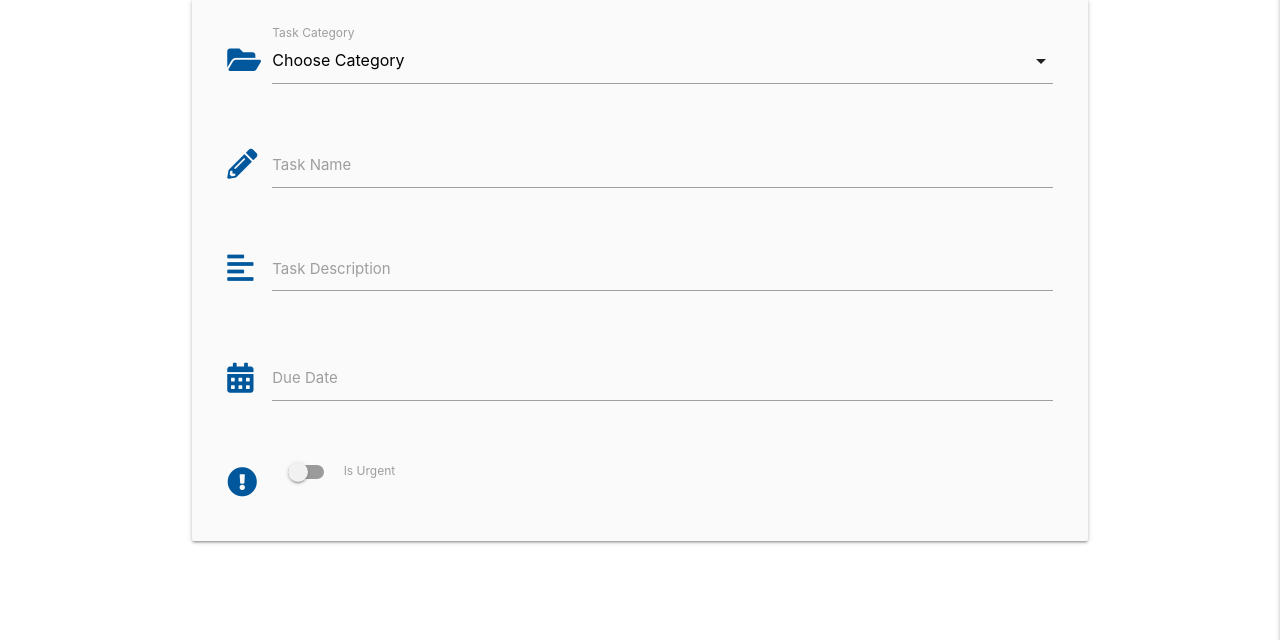
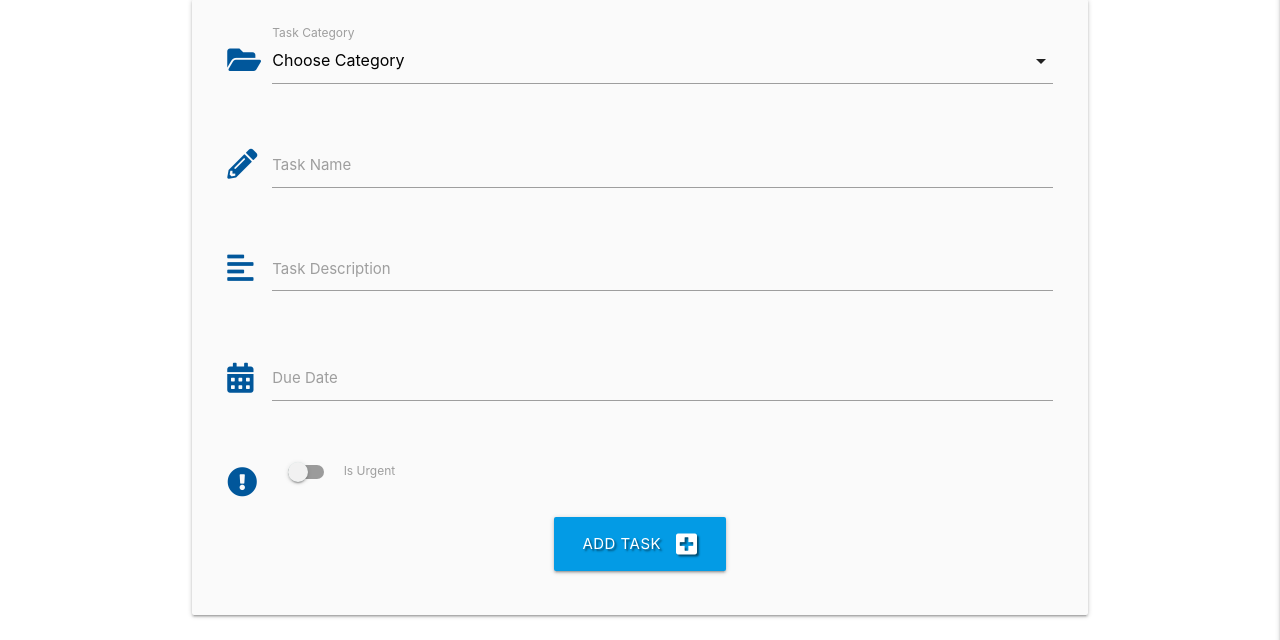
Before and after one commit to Mr-Smyth/flask-task-manager, a Flask app: page /add_task in a window 1280 px wide. Shown: the part 160-800 px from the top of the page. Run offline with Flask 2, Linux system fonts and the light colour scheme; data that the repository does not hold is empty; some libraries are stand-ins or nearby versions.

Commit message:
Complete add a new task
* Add code to add_task function to handle import of task to dictionary
* Add "created by" to all tasks

```diff
--- a/app.py
+++ b/app.py
@@ -136,8 +136,29 @@ def logout():
     return redirect(url_for('login'))
 
 
-@ app.route("/add_task")
+@ app.route("/add_task", methods=["GET", "POST"])
 def add_task():
+    # IF ANY ATTEMPT TO SUBMIT DATA
+    if request.method == "POST":
+        # LETS FIRST SETUP THE URGENT SELECTION FOR CHECKING
+        # USING A TERNARY IF
+        is_urgent = "on" if request.form.get("is_urgent") else "off"
+
+        # SETUP OUR DICTIONARY FOR IMPORTING TO MONGO DB
+        # note: .getlist can be used instead of .get, for list items
+        task = {
+            "category_name": request.form.get("category_name"),
+            "task_name": request.form.get("task_name"),
+            "task_description": request.form.get("task_description"),
+            "is_urgent": is_urgent,
+            "due_date": request.form.get("sue_date"),
+            "created_by": session["user"]
+        }
+        # ADD THE DICT TO MONGO
+        mongo.db.tasks.insert_one(task)
+        flash("Task Successfully Added")
+        return redirect(url_for("get_tasks"))
+
     # SETUP LINKS TO THE CATEGORIES FOR THE CATEGORY SELECTION
     # SORT THEM BY NAME - ASCENDING ORDER
     categories = mongo.db.categories.find().sort("category_name", 1)
--- a/templates/add_task.html
+++ b/templates/add_task.html
@@ -57,6 +57,15 @@
 					</div>
 				</div>
 			</div>
+            <!-- SUBMIT BUTTON -->
+            <div class="row">
+                <div class="col s12 center-align">
+                <button type="submit" class="btn-large light-blue darken-1 text-shadow">
+                Add Task <i class="fas fa-plus-square right"></i>
+                </button>
+
+                </div>
+            </div>
 	    </form>
 	</div>
 
--- a/templates/tasks.html
+++ b/templates/tasks.html
@@ -1,7 +1,9 @@
 {% extends "base.html" %}
 {% block content %}
 
+<h3 class="light-blue-text text-darken-4 center-align">All Tasks</h3>
 
+<div class="row card-panel grey lighten-5">
 	<ul class="collapsible">
 		{% for task in tasks %}
 		<li>
@@ -16,9 +18,11 @@
 			<div class="collapsible-body">
 				<strong>{{ task.category_name }}</strong>
 				<p>{{ task.task_description }}</p>
+				<p><em>by: {{ task.created_by }}</em></p>
 			</div>
 		</li>
 		{% endfor %}
 	</ul>
+</div>
 
 {% endblock %}
```
Lines whose indentation alone changed are shown as unchanged.
